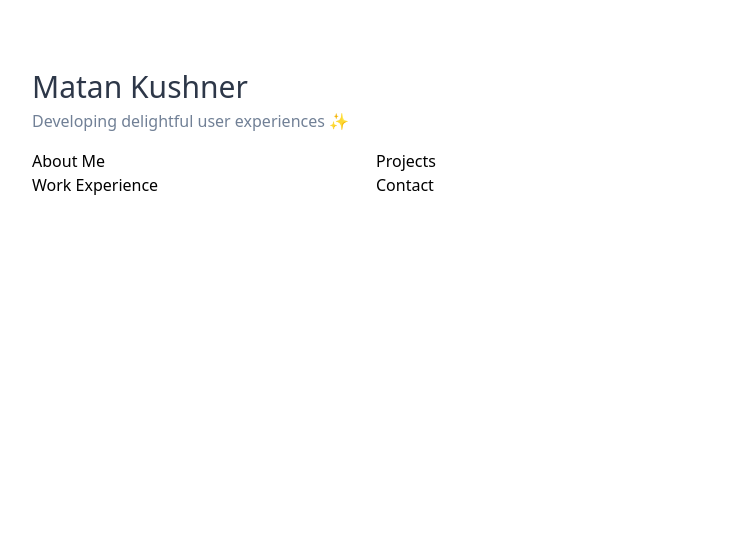
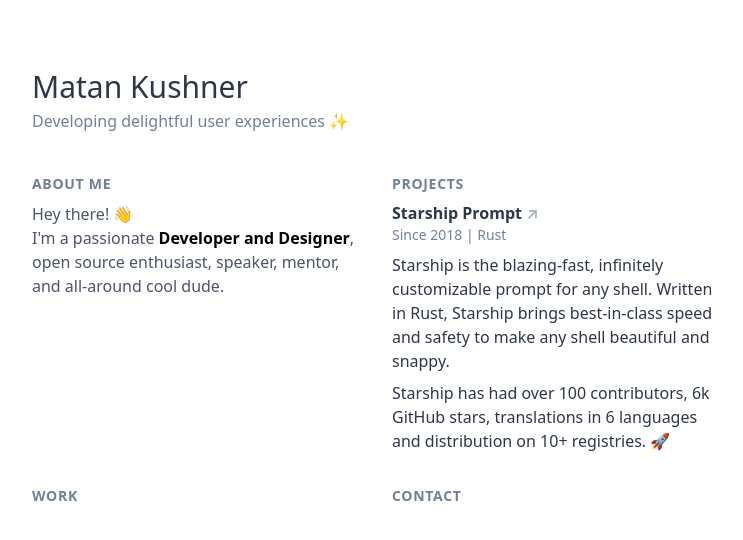
Before and after one commit to matchai/resume, a website built with Parcel: page src/index.html in a window 1280 px wide. Shown: the whole page, without its empty margins (264-1007 px from the left). Built offline with nearby package versions, Linux system fonts and the light colour scheme.

Commit message:
Add projects section

```diff
--- a/src/index.html
+++ b/src/index.html
@@ -7,15 +7,68 @@
     <link rel="stylesheet" href="./styles.css" />
   </head>
   <body class="p-16 mx-auto max-w-letter">
-    <header class="mb-4">
+    <header class="mb-10">
       <h1 class="text-3xl font-light text-gray-800">Matan Kushner</h1>
-      <h2 class="text-gray-600">Developing delightful user experiences ✨</h2>
+      <p class="text-gray-600">Developing delightful user experiences ✨</p>
     </header>
-    <main class="grid grid-cols-2">
-      <section>About Me</section>
-      <section>Projects</section>
-      <section>Work Experience</section>
-      <section>Contact</section>
+    <main class="grid grid-cols-2 gap-8">
+      <section>
+        <h2
+          class="text-sm font-bold text-gray-600 mb-2 tracking-wider uppercase"
+        >
+          About Me
+        </h2>
+        <p class="text-gray-700 font-medium">
+          Hey there! 👋<br />
+          I'm a passionate
+          <em class="not-italic text-black font-semibold"
+            >Developer and Designer</em
+          >, open source enthusiast, speaker, mentor, and all-around cool dude.
+        </p>
+      </section>
+      <section>
+        <h2
+          class="text-sm font-bold text-gray-600 mb-2 tracking-wider uppercase"
+        >
+          Projects
+        </h2>
+        <article>
+          <h3 class="font-semibold text-gray-800 leading-snug">
+            <a href="https://starship.rs/" target="_blank" class="group">
+              Starship Prompt
+              <span
+                class="text-gray-500 group-hover:text-gray-700 transition duration-150 ease-in"
+                >↗</span
+              >
+            </a>
+          </h3>
+          <p class="text-gray-600 text-sm">Since 2018 | Rust</p>
+          <p class="mt-2 text-gray-800">
+            Starship is the blazing-fast, infinitely customizable prompt for any
+            shell. Written in Rust, Starship brings best-in-class speed and
+            safety to make any shell beautiful and snappy.
+          </p>
+          <p class="mt-2 text-gray-800">
+            Starship has had over 100 contributors, 6k GitHub stars,
+            translations in 6 languages and distribution on 10+ registries. 🚀
+          </p>
+        </article>
+      </section>
+
+      <section>
+        <h2
+          class="text-sm font-bold text-gray-600 mb-2 tracking-wider uppercase"
+        >
+          Work
+        </h2>
+      </section>
+      <section>
+        <h2
+          class="text-sm font-bold text-gray-600 mb-2 tracking-wider uppercase"
+        >
+          Contact
+        </h2>
+      </section>
     </main>
   </body>
 </html>
--- a/src/styles.css
+++ b/src/styles.css
@@ -1,5 +1,15 @@
 @tailwind base;
+@tailwind components;
+@tailwind utilities;
 
-@tailwind components;
+@screen print {
+  body {
+    -webkit-print-color-adjust: exact !important;
+    color-adjust: exact !important;
+    color: black !important
+  }
 
-@tailwind utilities;
+  h1, h2, h3, p {
+    color: black !important;
+  }
+}
--- a/tailwind.config.js
+++ b/tailwind.config.js
@@ -1,9 +1,15 @@
 module.exports = {
   theme: {
+    screens: {
+      print: { raw: "print" }
+    },
     extend: {
       maxWidth: {
         letter: "8.5in"
       }
     }
+  },
+  variants: {
+    textColor: ["responsive", "hover", "focus", "group-hover"]
   }
 };
```
